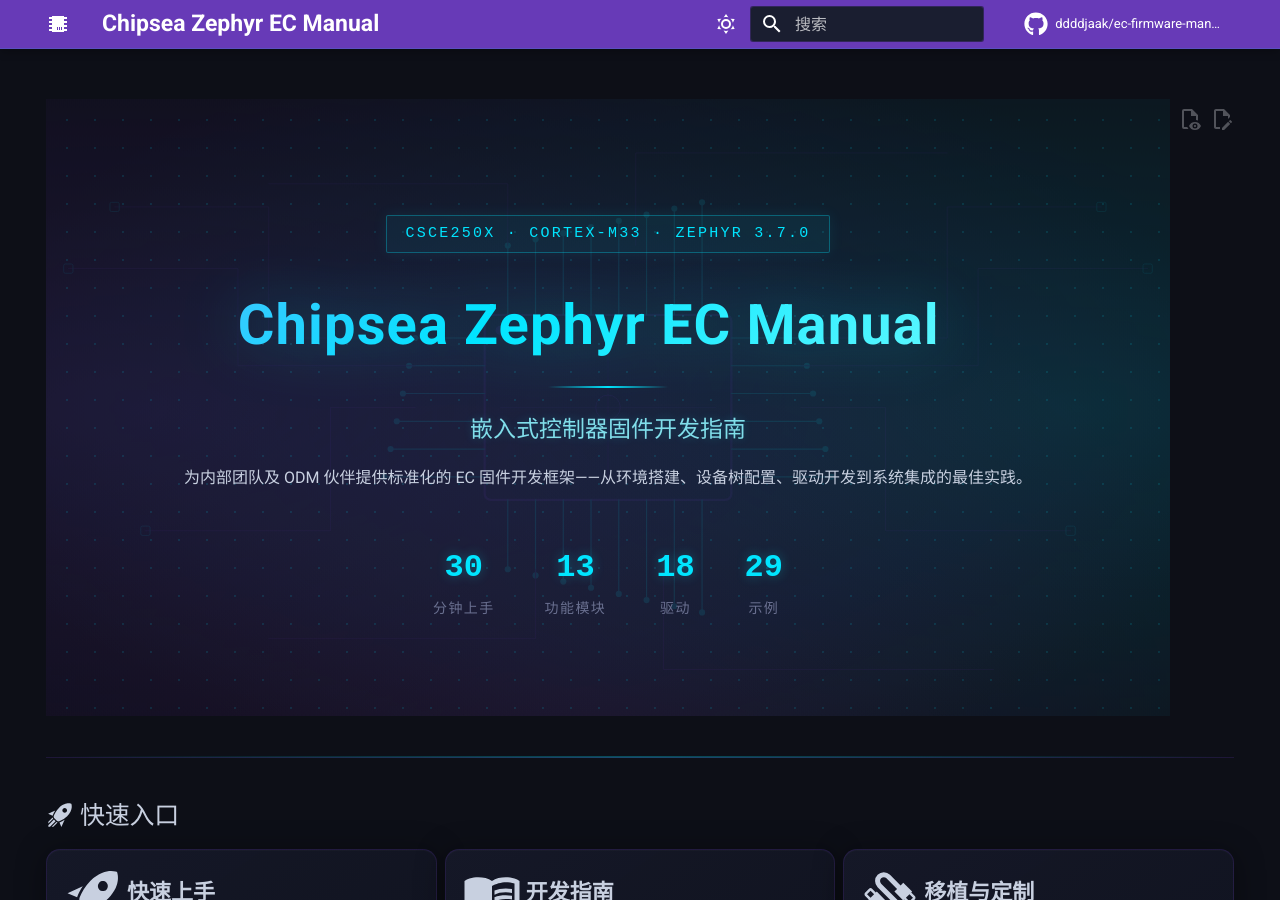
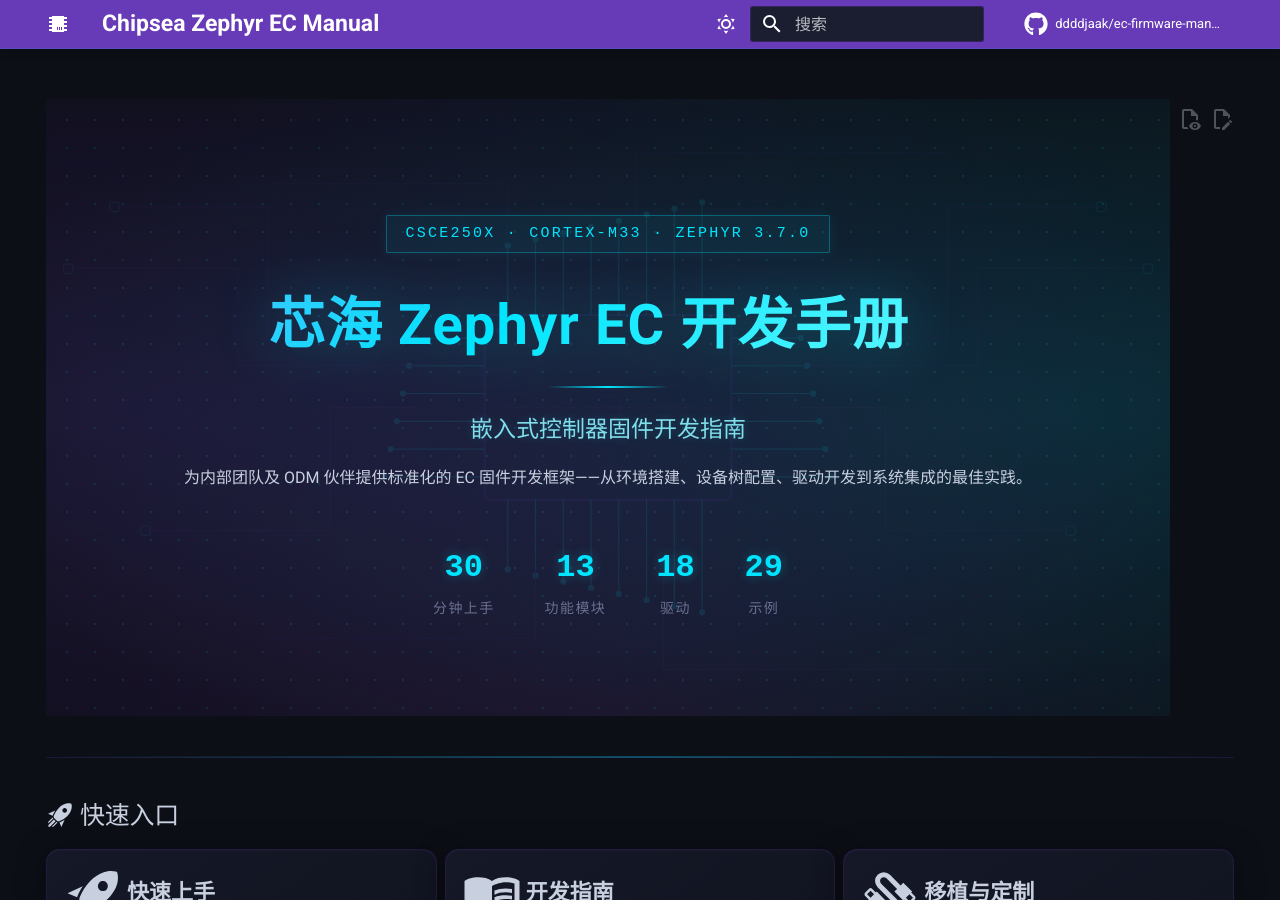
Before and after one commit to ddddjaak/ec-firmware-manual, an MkDocs documentation site: the page built from docs/index.md, in a window 1280 px wide and 900 px high. Built offline with MkDocs 1.6.1 and Material for MkDocs 9.7.7, drawn with Linux system fonts in a browser that asks for light colours; comment, search, counter and statistics services are not loaded.

Commit message:
chore: 首页标题改为中文
Co-Authored-By: Claude <noreply@anthropic.com>

```diff
--- a/docs/index.md
+++ b/docs/index.md
@@ -8,7 +8,7 @@ hide:
 
 <span class="hero-chip-label">CSCE250X · Cortex-M33 · Zephyr 3.7.0</span>
 
-# Chipsea Zephyr EC Manual
+# 芯海 Zephyr EC 开发手册
 
 <div class="hero-divider"></div>
 
```
